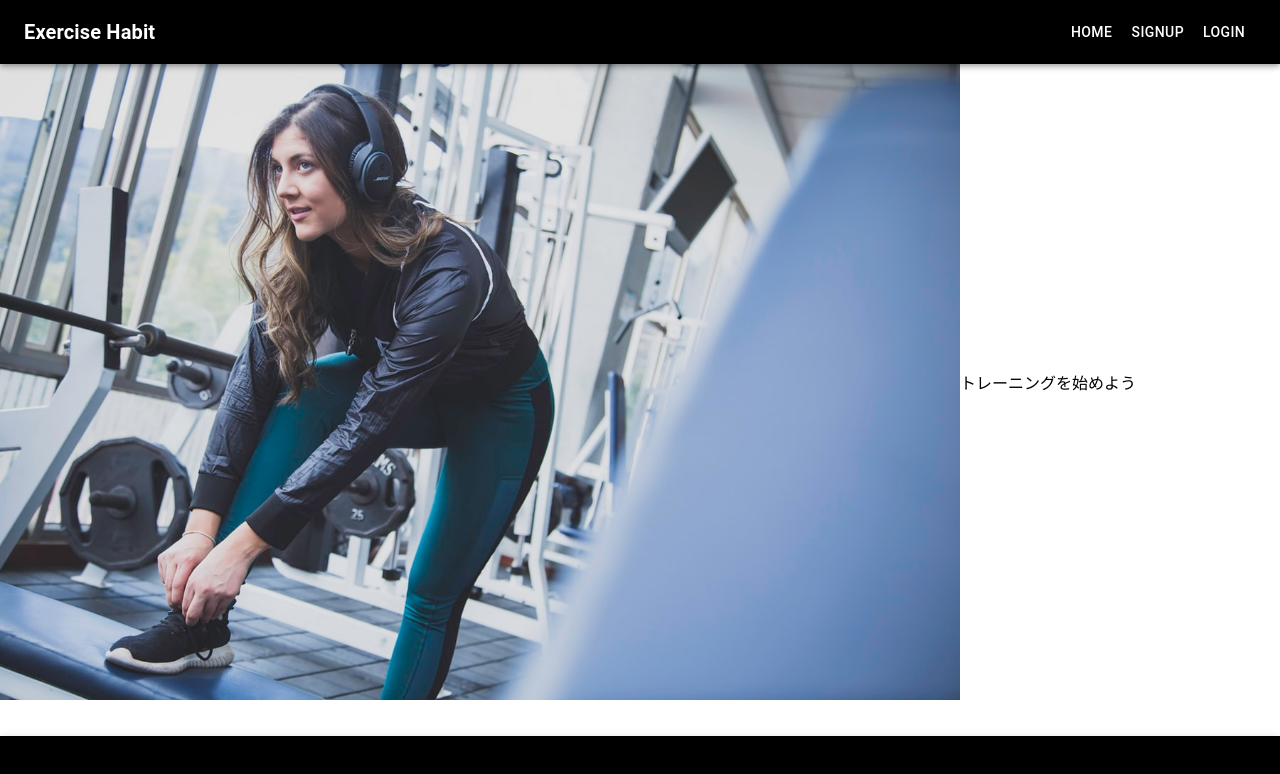
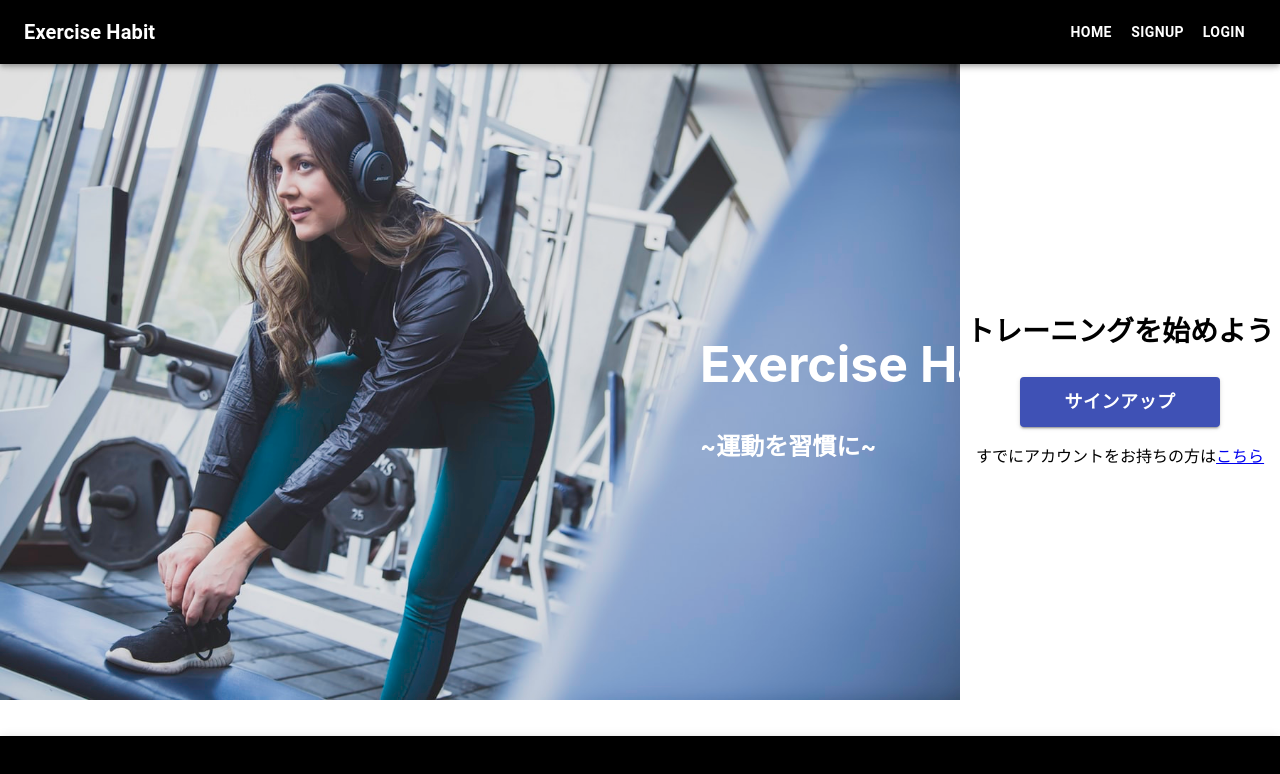
Before and after one commit to hideki1104/exercise_habit_front, a React (Create React App) app: page / in a window 1280 px wide. Shown: the top 774 px of the page. Built offline with nearby package versions, Linux system fonts and the light colour scheme.

Commit message:
ホーム画面のUIを修正

```diff
--- a/src/Components/organisms/Auth/Logout.tsx
+++ b/src/Components/organisms/Auth/Logout.tsx
@@ -14,6 +14,7 @@ const useStyles = makeStyles(() =>
       appearance: "none",
       color: "#fff",
       padding: 10,
+      fontWeight: "bold",
       '&:hover': {
         background: "#A9A9A9",
       },
--- a/src/Components/organisms/Header.tsx
+++ b/src/Components/organisms/Header.tsx
@@ -38,6 +38,9 @@ const useStyles = makeStyles((theme: Theme) =>
         background: "#A9A9A9",
       },
     },
+    linkButton: {
+      fontWeight: "bold",
+    },
   }),
 );
 
@@ -77,13 +80,13 @@ export const Header: React.FC<HeaderProps> = ( {isAdmin, isLogin, handleLogout}
             </Link>
           </Typography>
           <Link to = '/' className={classes.headerLink}>
-            <Button color="inherit">Home</Button>
+            <Button color="inherit" className={classes.linkButton}>Home</Button>
           </Link>
           <Link to = '/sign_up' className={classes.headerLink}>
-            <Button color="inherit">SignUp</Button>
+            <Button color="inherit" className={classes.linkButton}>SignUp</Button>
           </Link>
           <Link to = '/sign_in' className={classes.headerLink}>
-            <Button color="inherit">Login</Button>
+            <Button color="inherit" className={classes.linkButton}>Login</Button>
           </Link>
         </>
       }
--- a/src/Components/pages/user/Home.tsx
+++ b/src/Components/pages/user/Home.tsx
@@ -1,6 +1,8 @@
 import React from 'react'
 import { makeStyles, Theme, createStyles } from '@material-ui/core/styles';
 import Grid from '@material-ui/core/Grid';
+import Button from '@material-ui/core/Button';
+import { Link } from 'react-router-dom';
 
 const useStyles = makeStyles((theme: Theme) =>
   createStyles({
@@ -9,6 +11,40 @@ const useStyles = makeStyles((theme: Theme) =>
     },
     mainImage: {
       width: "100%"
+    },
+    message: {
+      fontWeight: "bold",
+      fontSize: 28,
+    },
+    SignUp: {
+      textDecoration: "none",
+    },
+    SignUpButton: {
+      width: 200,
+      height: 50,
+      fontWeight: "bold",
+      fontSize: 18,
+    },
+    repletion: {
+
+    },
+    messageContainer: {
+      textAlign: "center",
+    },
+    titleContainer: {
+      position: "absolute",
+      top: 300,
+      left: 700,
+    },
+    title: {
+      color: "#ffffff",
+      fontSize: 50,
+      fontWeight: "bold",
+    },
+    subTitle: {
+      color: "#ffffff",
+      fontSize: 24,
+      fontWeight: "bold",
     }
   }),
 );
@@ -18,16 +54,23 @@ interface HomeProps {
 }
 
 export const Home: React.FC<HomeProps> = () => {
-  console.log(process.env.NODE_ENV);
   const classes = useStyles();
   return (
     <div className={classes.main}>
       <Grid container alignItems="center">
           <Grid item xs={9}>
+            <div className={classes.titleContainer}>
+              <h1 className={classes.title}>Exercise Habit</h1>
+              <p className={classes.subTitle}>~運動を習慣に~</p>
+            </div>
             <img src={window.location.origin + `/images/portfolio_top.jpeg`} className={classes.mainImage}/>
           </Grid>
           <Grid item xs={3}>
-            <p>トレーニングを始めよう</p>
+            <div className={classes.messageContainer}>
+              <p className={classes.message}>トレーニングを始めよう</p>
+              <Link to="/sign_up" className={classes.SignUp}><Button className={classes.SignUpButton} id="signUpButton" color="primary" variant="contained" type="button">サインアップ</Button></Link><br/>
+              <p className={classes.repletion}>すでにアカウントをお持ちの方は<Link to="/sign_in">こちら</Link></p>
+            </div>
           </Grid>
       </Grid>
     </div>
```
